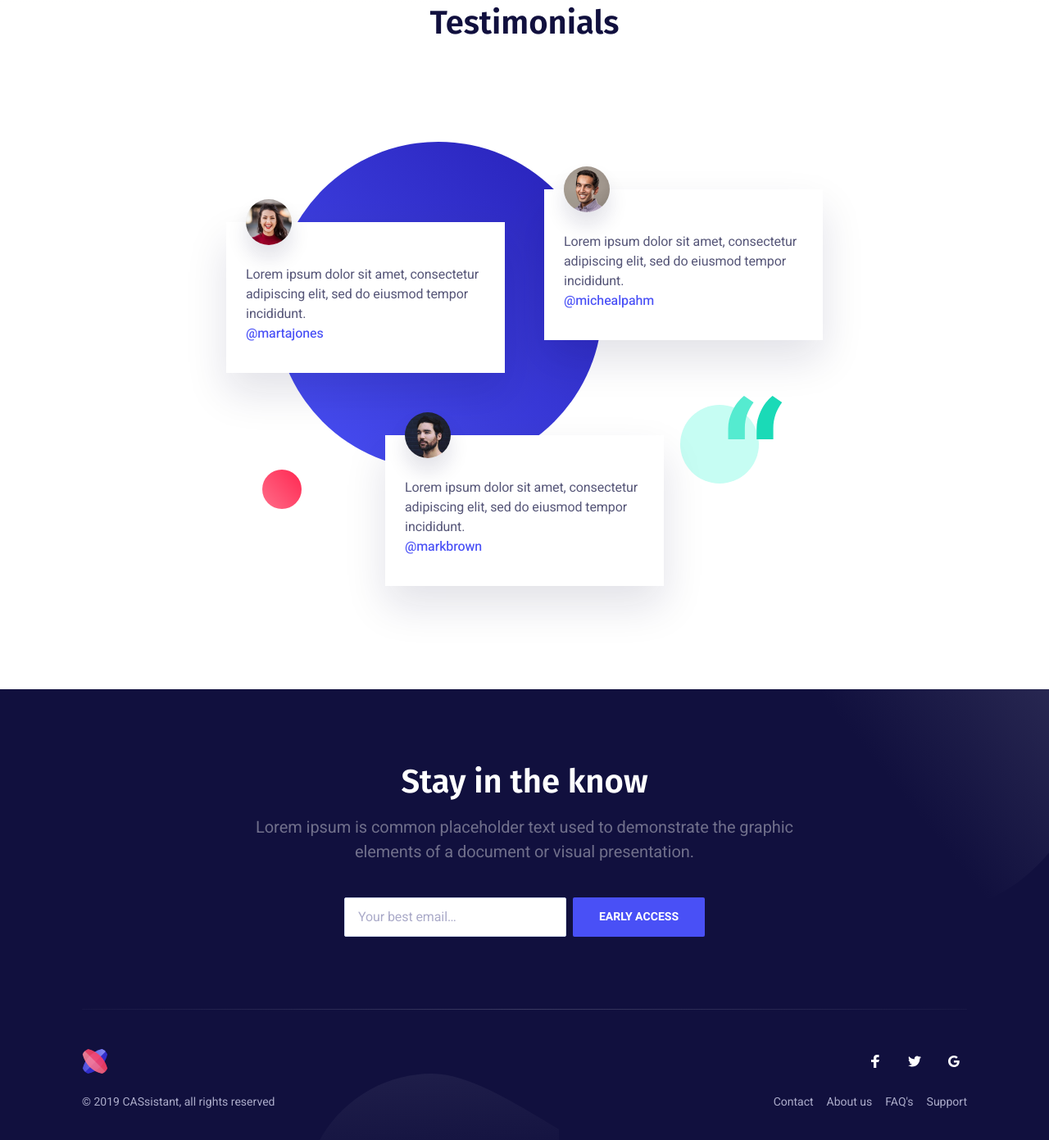
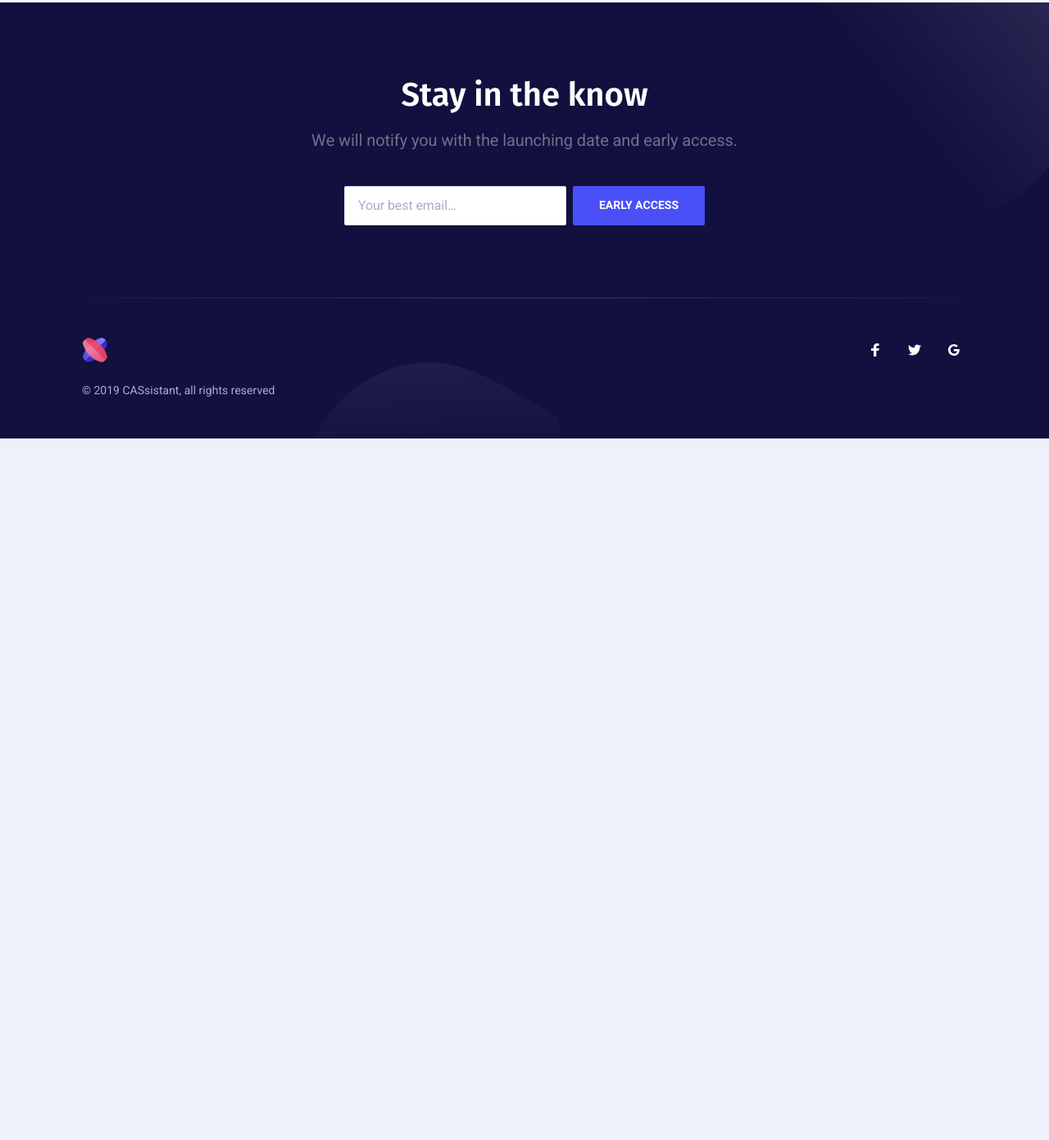
Before and after one commit to getcassistant/website, a website: page index.html in a window 1280 px wide. Shown: the part 2051-3442 px from the top of the page at 82% size. After the commit the page ends 2586 px from the top, so only its background shows below. Drawn offline with nearby package versions, Linux system fonts and the light colour scheme; files that its build step writes are made by us from their sources; files whose address does not match are found by name.

Commit message:
Updated index.html
Commented testimonials, edited early access and commented footer menu.

```diff
--- a/index.html
+++ b/index.html
@@ -363,7 +363,7 @@
                 </div>
             </section>
 
-			<section class="testimonials section">
+			<!--<section class="testimonials section">
 				<div class="testimonials-shape testimonials-shape-1">
 					<svg width="280" height="280" viewBox="0 0 280 280" xmlns="http://www.w3.org/2000/svg">
 					    <defs>
@@ -453,14 +453,14 @@
 						</div>
 					</div>
 				</div>
-			</section>
+			</section>-->
 
 			<section class="newsletter section text-light">
                 <div class="container-sm">
                     <div class="newsletter-inner section-inner">
                         <div class="newsletter-header text-center">
                             <h2 class="section-title mt-0">Stay in the know</h2>
-                            <p class="section-paragraph">Lorem ipsum is common placeholder text used to demonstrate the graphic elements of a document or visual presentation.</p>
+                            <p class="section-paragraph">We will notify you with the launching date and early access.</p>
                         </div>
                         <div class="footer-form newsletter-form field field-grouped">
                             <div class="control control-expanded">
@@ -507,7 +507,7 @@
 							</svg>
                         </a>
                     </div>
-                    <ul class="footer-links list-reset">
+                    <!--<ul class="footer-links list-reset">
                         <li>
                             <a href="#">Contact</a>
                         </li>
@@ -520,7 +520,7 @@
                         <li>
                             <a href="#">Support</a>
                         </li>
-                    </ul>
+                    </ul>-->
                     <ul class="footer-social-links list-reset">
                         <li>
                             <a href="#">
```
